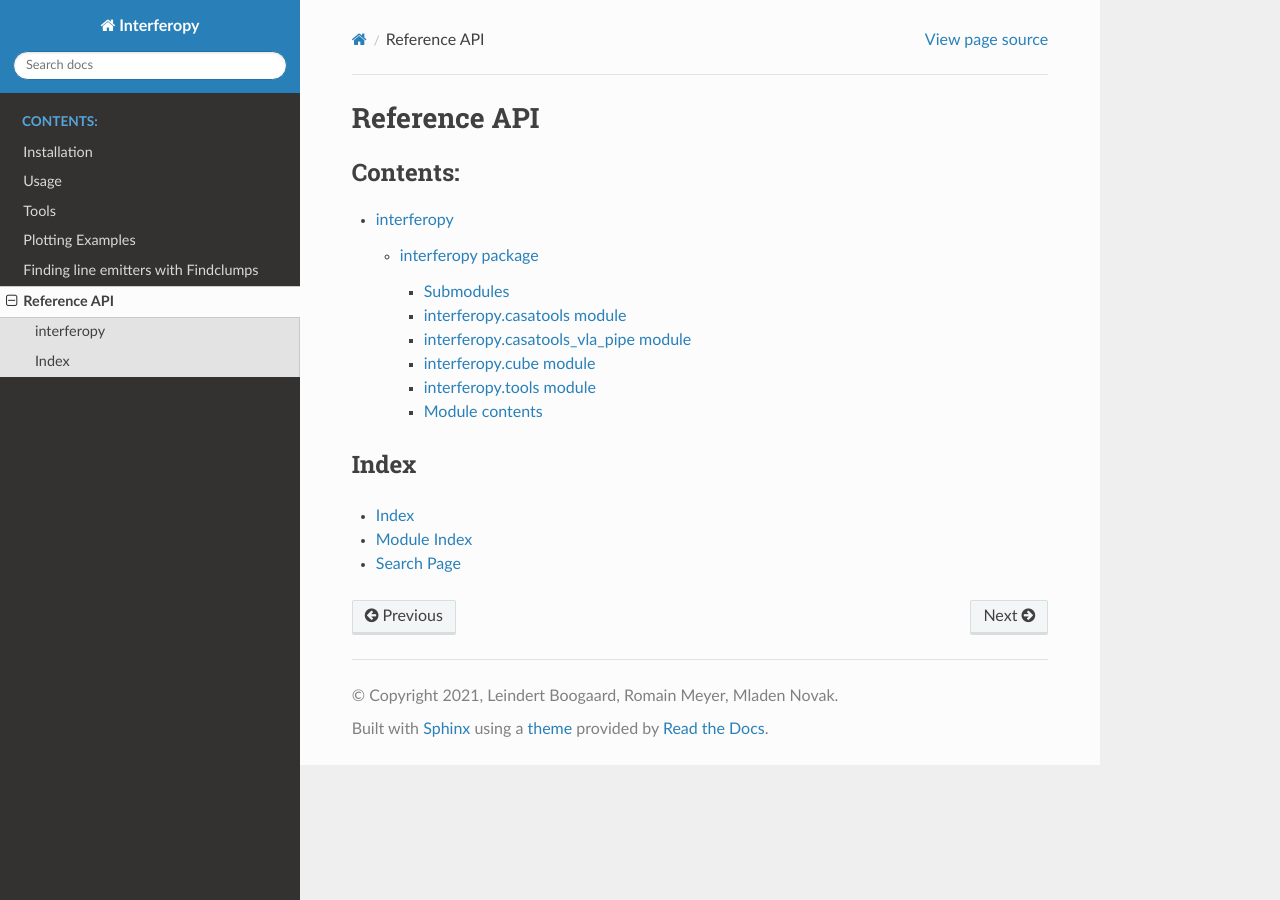
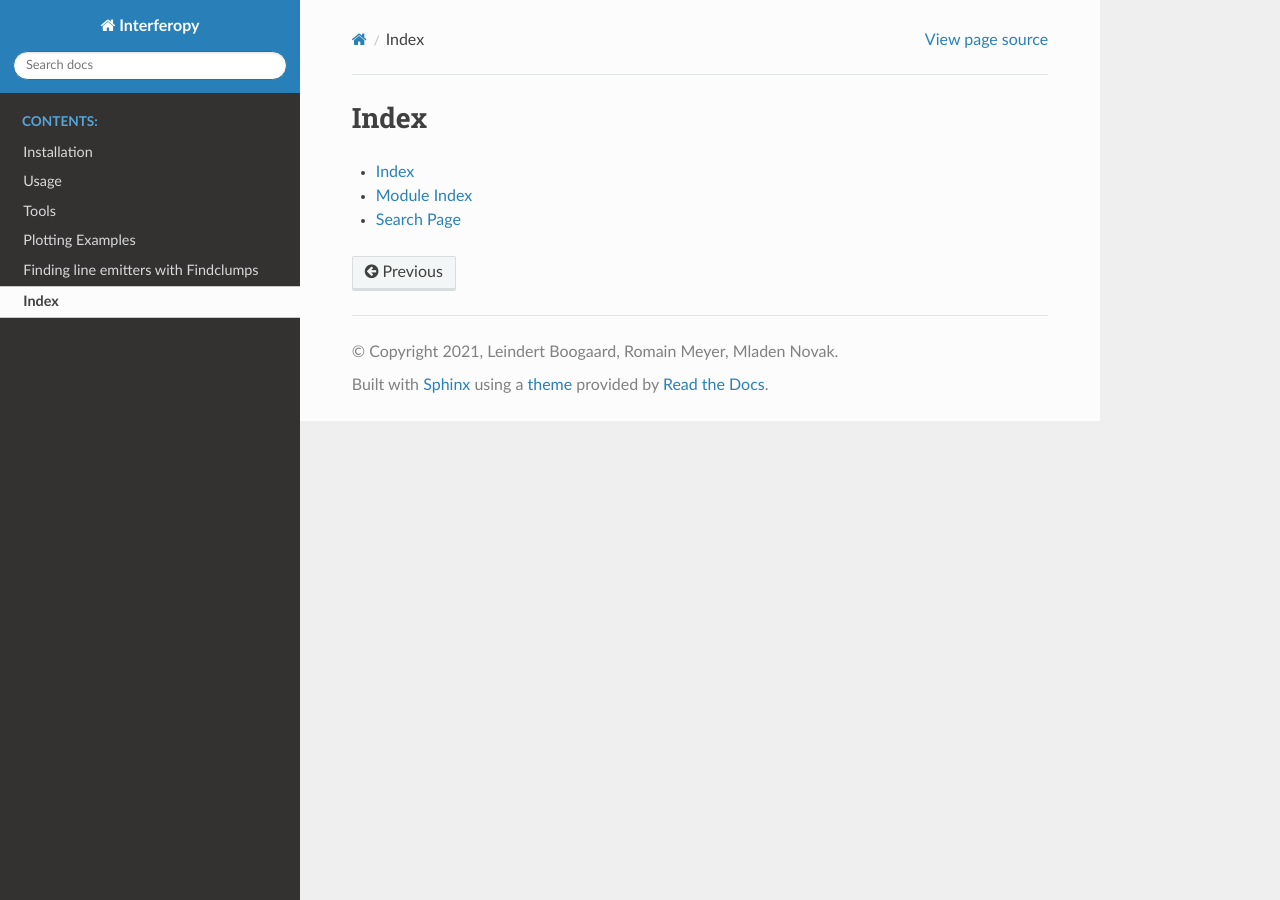
Before and after one commit to interferopy/interferopy, a Sphinx documentation site: the page built from docs/pages/api.rst, in a window 1280 px wide. Built offline with Sphinx 7.4.7 and the Read the Docs theme 2.0.0, drawn with Linux system fonts in a browser that asks for light colours.

```diff
--- a/docs/conf.py
+++ b/docs/conf.py
@@ -34,13 +34,14 @@ release = get_distribution('interferopy').version
 # extensions coming with Sphinx (named 'sphinx.ext.*') or your custom
 # ones.
 extensions = [
-    'sphinx.ext.autodoc',
+    #'sphinx.ext.autodoc',
     'sphinx.ext.autosummary',
     'sphinx.ext.viewcode',
     'sphinx_automodapi.automodapi',
     #'sphinx_automodapi.smart_resolver'
 ]
 
+automodapi_toctreedirnm = 'api'
 autosummary_generate = True
 
 
--- a/docs/interferopy.rst
+++ /dev/null
@@ -1,45 +0,0 @@
-interferopy package
-===================
-
-Submodules
-----------
-
-interferopy.casatools module
-----------------------------
-
-.. automodule:: interferopy.casatools
-   :members:
-   :undoc-members:
-   :show-inheritance:
-
-interferopy.casatools\_vla\_pipe module
----------------------------------------
-
-.. automodule:: interferopy.casatools_vla_pipe
-   :members:
-   :undoc-members:
-   :show-inheritance:
-
-interferopy.cube module
------------------------
-
-.. automodule:: interferopy.cube
-   :members:
-   :undoc-members:
-   :show-inheritance:
-
-interferopy.tools module
-------------------------
-
-.. automodule:: interferopy.tools
-   :members:
-   :undoc-members:
-   :show-inheritance:
-
-Module contents
----------------
-
-.. automodule:: interferopy
-   :members:
-   :undoc-members:
-   :show-inheritance:
--- a/docs/modules.rst
+++ /dev/null
@@ -1,7 +0,0 @@
-interferopy
-===========
-
-.. toctree::
-   :maxdepth: 4
-
-   interferopy
--- a/docs/pages/api.rst
+++ b/docs/pages/api.rst
@@ -1,15 +1,5 @@
-Reference API
+Index
 =============
-
-.. toctree::
-   :maxdepth: 6
-   :caption: Contents:
-
-   ../modules
-
-
-Index
------
 
 * :ref:`genindex`
 * :ref:`modindex`
```
Also changed, not shown: docs/pages/tools.rst (+9 -0 lines).
